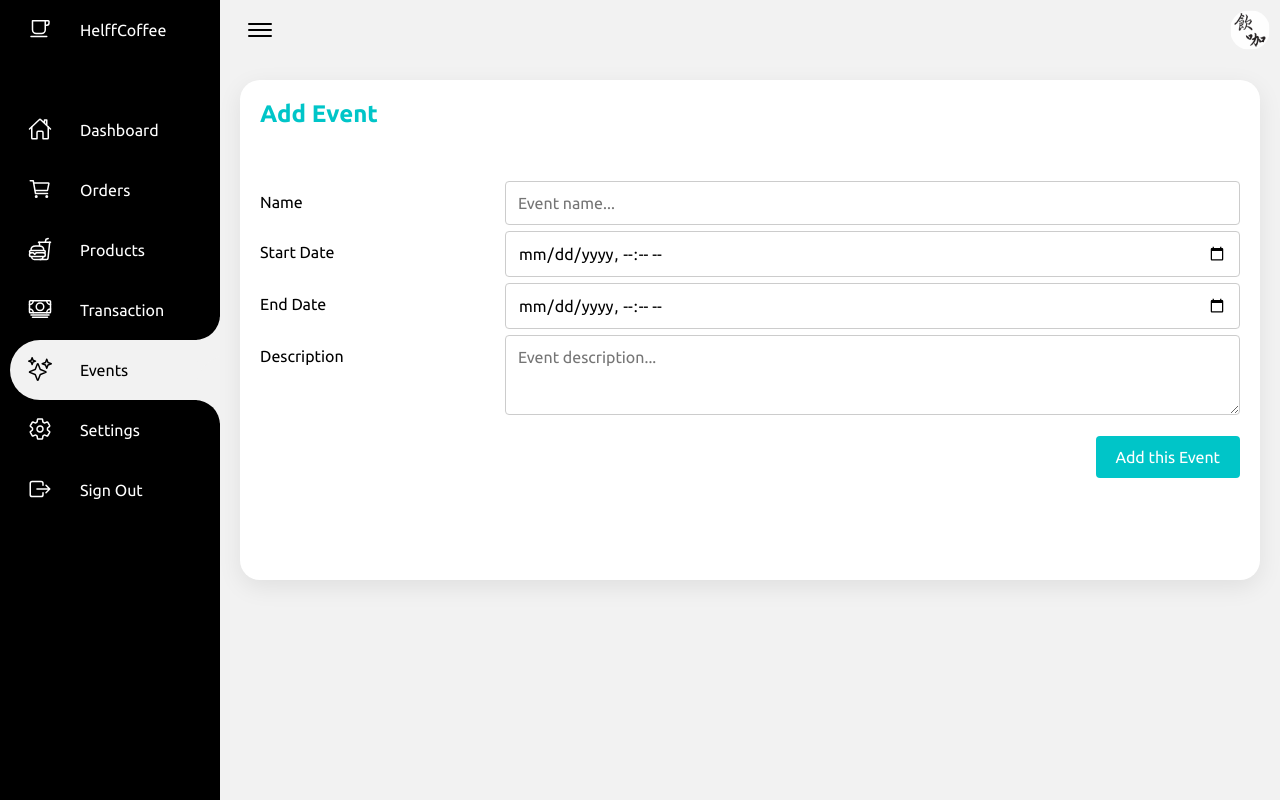
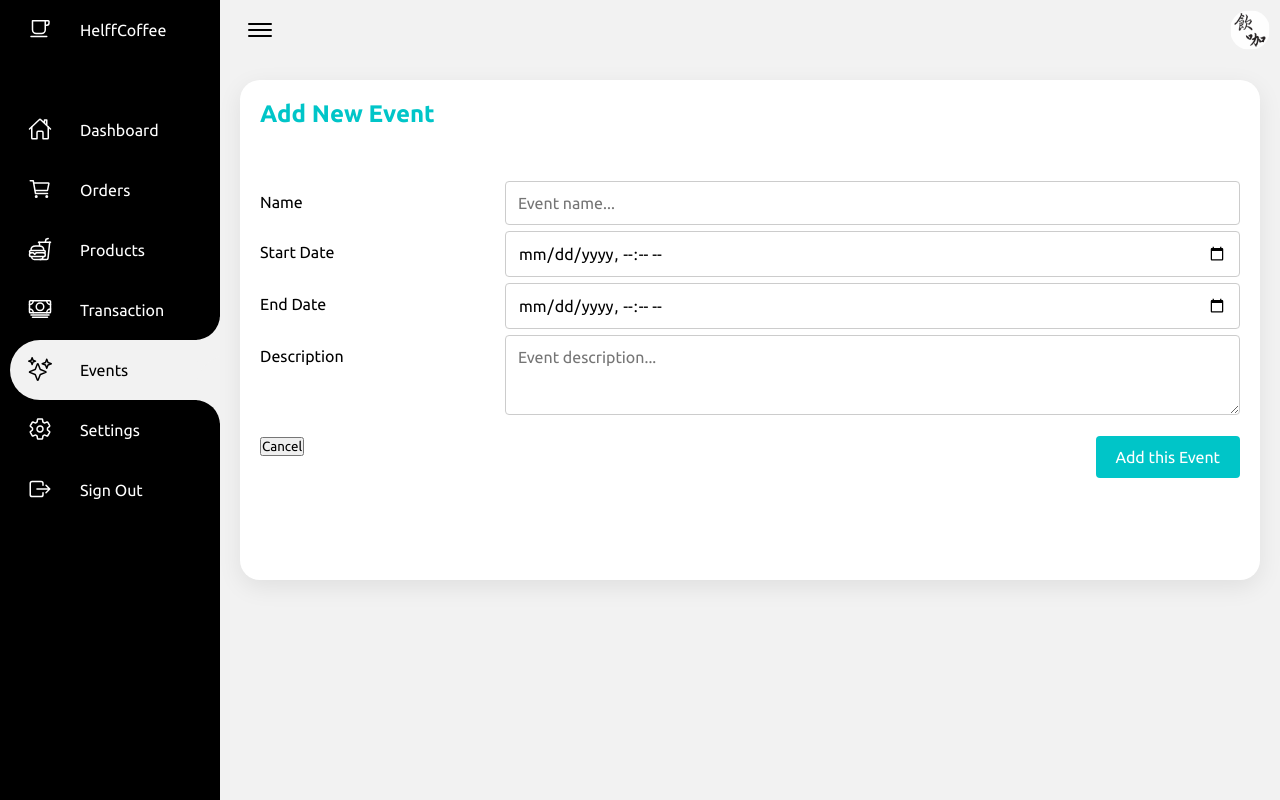
Before and after one commit to dekufanboy727/se_lab_admin, a PHP site: page /event_add.php in a window 1280 px wide. Run offline with PHP 8.4, Linux system fonts and the light colour scheme; a user stored in the database is signed in; some libraries are stand-ins or nearby versions.

Commit message:
Update event_add.php
Add Cancel Button

```diff
--- a/Admin/event_add.php
+++ b/Admin/event_add.php
@@ -176,7 +176,7 @@ include "dbConnection.php"
             <div class="event">
                 <div class="event-details" id = "event-details">
                     <div class="event-details-header">
-                        <h2>Add Event</h2>
+                        <h2>Add New Event</h2>
                     </div>
 
                     <form name="add" method="post" action="<?php echo htmlspecialchars($_SERVER["PHP_SELF"]);?>">
@@ -219,6 +219,7 @@ include "dbConnection.php"
                         <br>
                         <div class="row">
                             <input type="submit" value="Add this Event" name = "createEvent">
+                            <a href="events.php"><input type="button" value="Cancel"></a>
                         </div>
                         <br>
                     </form>
```
